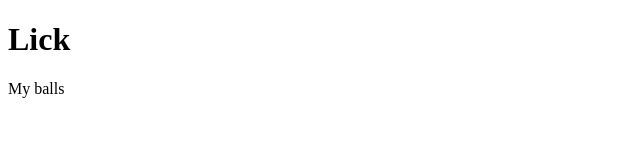
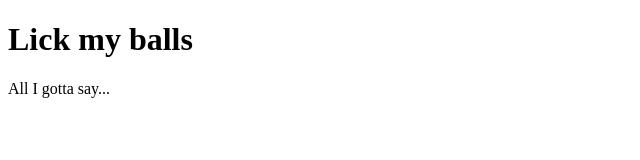
Before and after one commit to KTMetcalfe/ligma, a plain HTML site: page index.html in a window 1280 px wide. Shown: the whole page, without its empty margins (0-640 px from the left). Drawn offline with Linux system fonts and the light colour scheme.

Commit message:
Update index.html
Changed some text

```diff
--- a/index.html
+++ b/index.html
@@ -2,10 +2,10 @@
 
 <html>
 	<head>
-		<title>Lick My Balls</title>
+		<title>Not actually a bad site</title>
 	</head>
 	<body>
-		<h1>Lick</h1>
-		<p id="p1" onclick="location.href='uhhh.html'"> My balls</p>
+		<h1>Lick my balls</h1>
+    <p id="p1" onclick="location.href='uhhh.html'"> All I gotta say...</p>
 	</body>
 </html>
```
